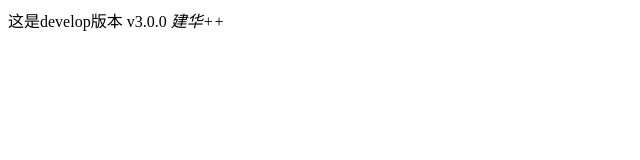
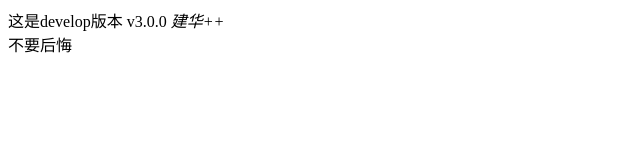
Before and after one commit to Element-DM/sss, a plain HTML site: page index.html in a window 1280 px wide. Shown: the whole page, without its empty margins (0-640 px from the left). Drawn offline with Linux system fonts and the light colour scheme.

Commit message:
develop b

```diff
--- a/index.html
+++ b/index.html
@@ -11,6 +11,7 @@
   <!-- git pull -->
     这是develop版本 v3.0.0
     <i class="fa fa-adjust" aria-hidden="true">建华++</i>
+    <div>不要后悔</div>
   </footer>
 </body>
 </html>
```
